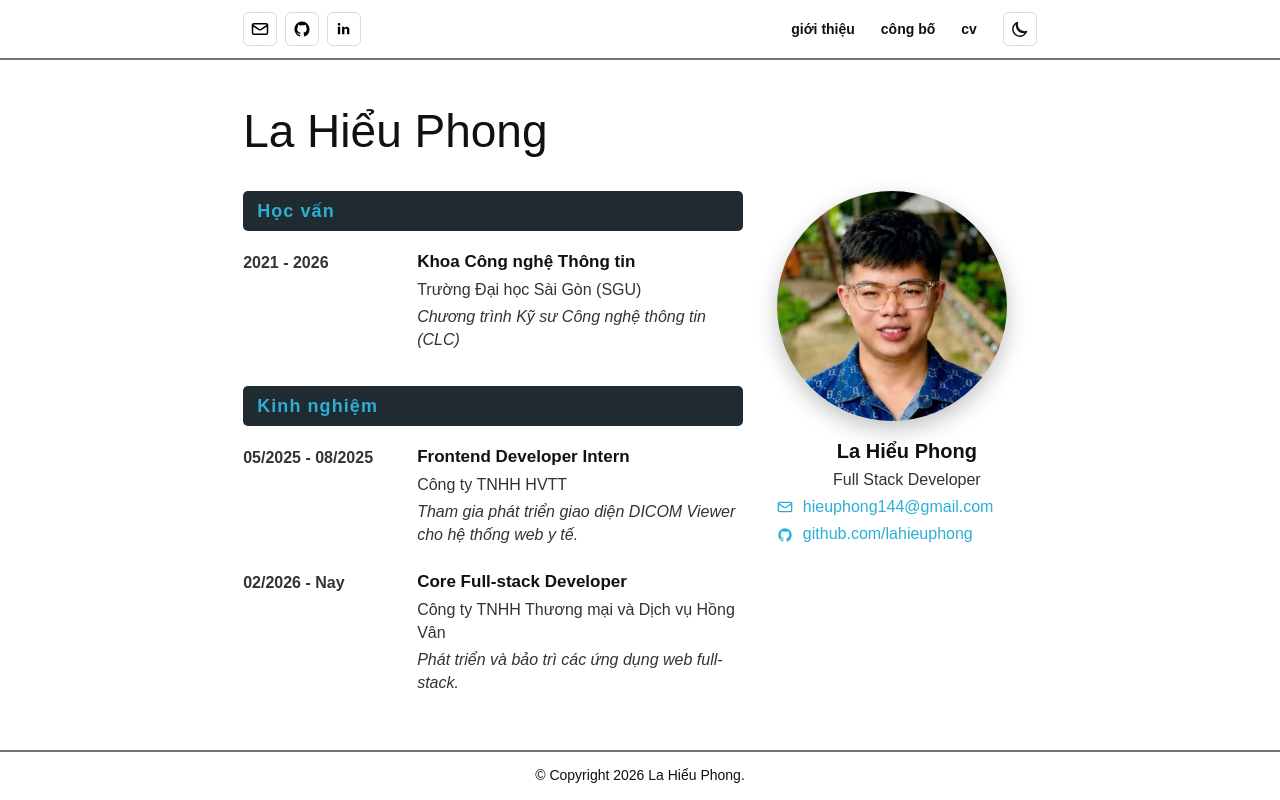
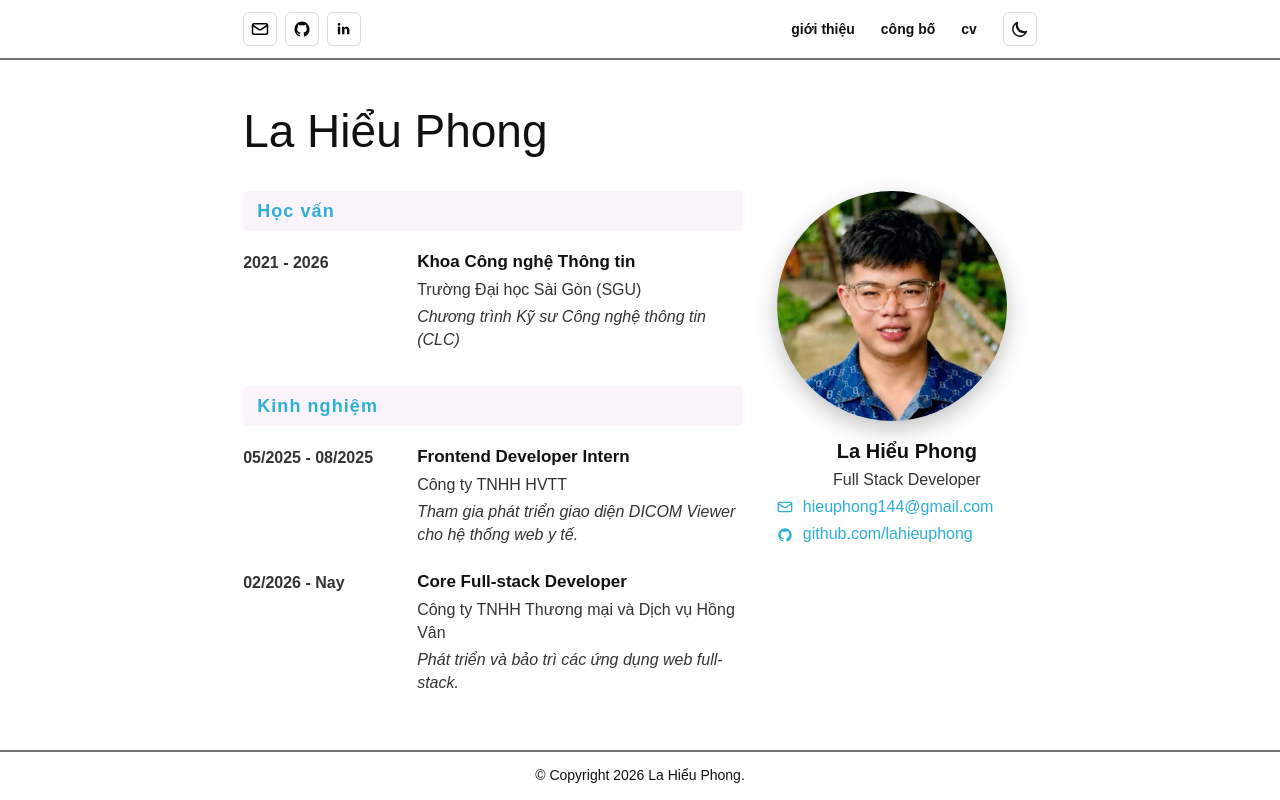
Before and after one commit to lahieuphong/lahieuphong-cv, a Next.js app: page /about in a window 1280 px wide. Built offline with nearby package versions, Linux system fonts and the light colour scheme.

Commit message:
Adjust about section theme color

```diff
--- a/src/app/globals.css
+++ b/src/app/globals.css
@@ -24,6 +24,7 @@
   --publication-rule: rgba(0, 0, 0, 0.55);
   --publication-footer-bg: #ffffff;
   --publication-footer-text: #111111;
+  --about-section-heading-bg: #fcf4fb;
 }
 
 .dark-mode {
@@ -43,6 +44,7 @@
   --publication-rule: rgba(255, 255, 255, 0.62);
   --publication-footer-bg: #000000;
   --publication-footer-text: #f5f5f5;
+  --about-section-heading-bg: #202a31;
 }
 
 html {
@@ -270,7 +272,7 @@ a:hover {
   margin: 0 0 20px;
   padding: 9px 14px;
   border-radius: 5px;
-  background: #202a31;
+  background: var(--about-section-heading-bg);
   color: #2cafd4;
   font-size: 18px;
   line-height: 1.25;
```
